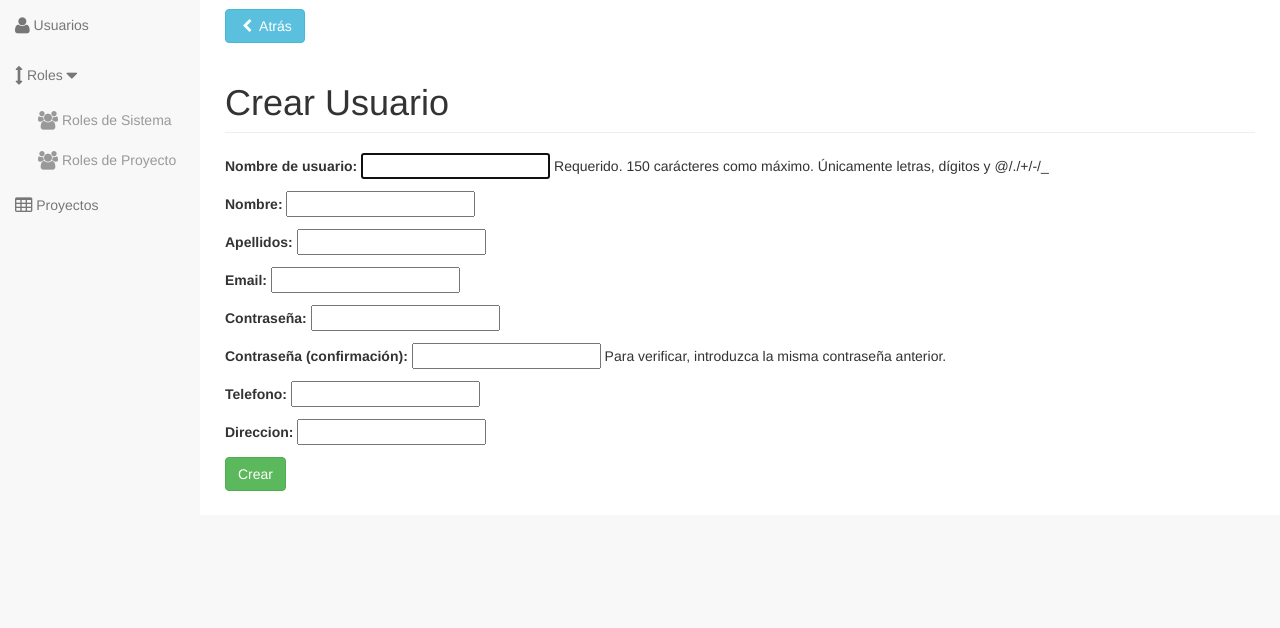
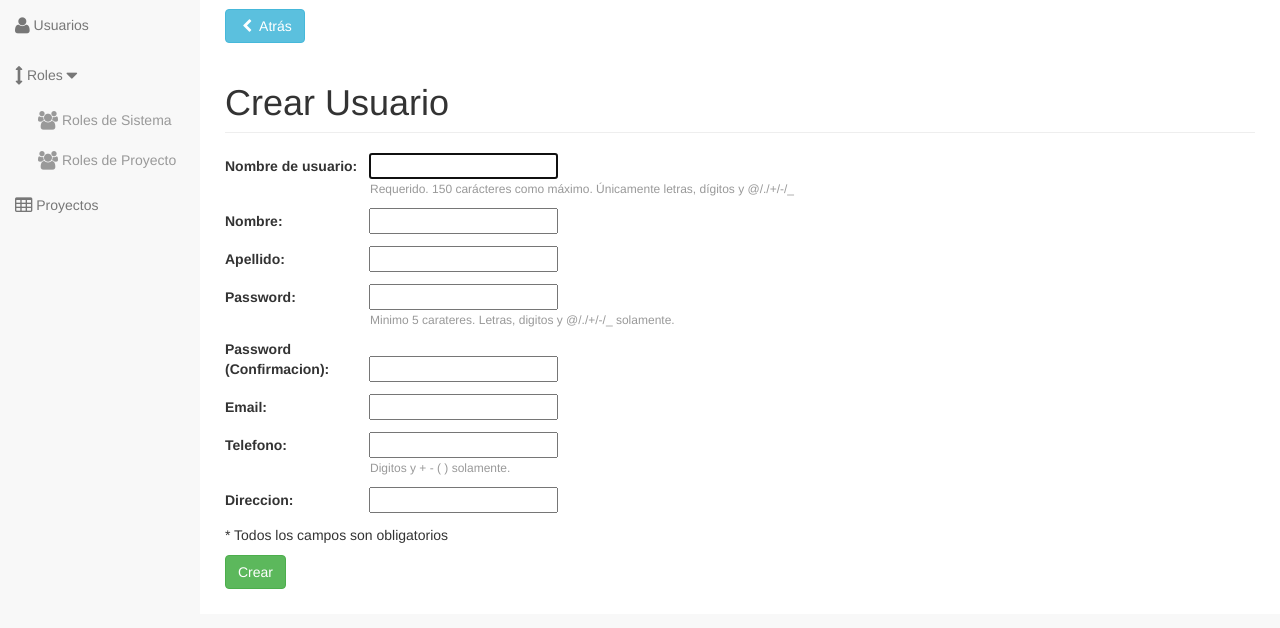
Before and after one commit to danielgaleano/is2, a Django app: page /usuarios/create/ in a window 1280 px wide. Shown: the part 51-679 px from the top of the page. Run offline with Django 3.2, Linux system fonts and the light colour scheme; the visitor is signed in with stand-in values (Sample User, id 1).

Commit message:
Validacion de formularios, home img, css y epydoc conf.

```diff
--- a/gpsk/apps/usuarios/forms.py
+++ b/gpsk/apps/usuarios/forms.py
@@ -12,16 +12,24 @@ class UserCreateForm(UserCreationForm):
     en la base de datos.
 
     @type UserCreationForm: django.contrib.auth.forms
-    @param UserCreationForm: Se hereda el formulario incorporado en django para la creacion
+    @ivar UserCreationForm: Se hereda el formulario incorporado en django para la creacion
                             del objeto User, para usar sus funcionalidades
     """
+    first_name = forms.CharField(max_length=30, required=True, label='Nombre')
+    last_name = forms.CharField(max_length=30, required=True, label='Apellido')
+    password1 = forms.RegexField(label='Password', regex=r'^[\w.@+-]+$', min_length=5,
+                                 widget=forms.PasswordInput,
+                                 help_text='Minimo 5 carateres. Letras, digitos y @/./+/-/_ solamente.')
+    password2 = forms.RegexField(label='Password (Confirmacion)', regex=r'^[\w.@+-]+$', min_length=5,
+                                 widget=forms.PasswordInput)
     email = forms.EmailField(required=True)
-    telefono = forms.CharField(max_length=20)
+    telefono = forms.RegexField(regex=r'^[\d()+-]+$', max_length=20,
+                                help_text='Digitos y + - ( ) solamente.')
     direccion = forms.CharField(max_length=50)
 
     class Meta:
         model = User
-        fields = ['username', 'first_name', 'last_name', 'email']
+        fields = ['username', 'first_name', 'last_name', 'password1', 'password2', 'email']
 
     def save(self, commit=True):
         if not commit:
@@ -39,7 +47,7 @@ class UserUpdateForm(forms.ModelForm):
     registrados en la base de datos.
 
     @type forms.ModelForm: django.forms
-    @param forms.ModelForm: Se hereda el formulario incorporado en django para los modelos
+    @ivar forms.ModelForm: Se hereda el formulario incorporado en django para los modelos
                             para usar sus funcionalidades
     """
     def __init__(self, *args, **kwargs):
@@ -52,7 +60,11 @@ class UserUpdateForm(forms.ModelForm):
         self.fields['telefono'].initial = telefono
         self.fields['direccion'].initial = direccion
 
-    telefono = forms.CharField(max_length=20)
+    first_name = forms.CharField(max_length=30, required=True, label='Nombre')
+    last_name = forms.CharField(max_length=30, required=True, label='Apellido')
+    email = forms.EmailField(required=True)
+    telefono = forms.RegexField(regex=r'^[\d()+-]+$', max_length=20,
+                                help_text='Digitos y + - ( ) solamente.')
     direccion = forms.CharField(max_length=50)
 
     class Meta:
--- a/gpsk/apps/usuarios/templates/usuarios/create.html
+++ b/gpsk/apps/usuarios/templates/usuarios/create.html
@@ -18,6 +18,7 @@
 <form action=" {{ usuario.get_absolute_url }} " method="post">
 	{% csrf_token %}
     {{ form.as_p }}
+    <p>* Todos los campos son obligatorios</p>
     <input type="submit" value="Crear" class="btn btn-success"/>
 </form>
 </div>
--- a/gpsk/apps/usuarios/templates/usuarios/update.html
+++ b/gpsk/apps/usuarios/templates/usuarios/update.html
@@ -14,9 +14,11 @@
 	        </div>
 	    </div>
 	<!-- /.row -->
+<div id="form_usuario">
 <form action=" {{ usuario.get_absolute_url }} " method="post">
 	{% csrf_token %}
     {{ form.as_p }}
     <input type="submit" value="Modificar" class="btn btn-primary"/>
 </form>
+    </div>
 {% endblock %}
--- a/gpsk/gpsk/settings/local.py
+++ b/gpsk/gpsk/settings/local.py
@@ -1,4 +1,4 @@
-from .base import *
+from base import *
 
 DEBUG = True
 
--- /dev/null
+++ b/gpsk/static/css/style.css
@@ -0,0 +1,24 @@
+.helptext {
+  font-size: 12px !important;
+  color: #999;
+  display: block;
+  margin-left: 145px;
+}
+#form_usuario label {
+	width: 140px;
+	display: inline-block;
+}
+#form_usuario input {
+	margin-bottom: 1px;
+}
+#logo{
+	width: 400px;
+	margin: 0 auto;
+}
+#welcome {
+	width: 800px;
+	margin: 0 auto;
+}
+#welcome-text {
+	text-align: center;
+}
--- a/gpsk/templates/base.html
+++ b/gpsk/templates/base.html
@@ -3,11 +3,12 @@
   	<meta charset="utf-8">
   	<meta http-equiv="X-UA-Compatible" content="IE=edge">
   	<meta name="viewport" content="width=device-width, initial-scale=1">
-  	<title>Scrum Project Manager</title>
+  	<title>GPSK</title>
   	{% load staticfiles %}
     <link href="{% static 'css/bootstrap.min.css' %}" rel="stylesheet" media="screen">
     <link href="{% static 'css/sb-admin.css' %}" rel="stylesheet" media="screen">
     <link href="{% static 'font-awesome/css/font-awesome.min.css' %}" rel="stylesheet" type="text/css">
+      <link href="{% static 'css/style.css' %}" rel="stylesheet" media="screen">
   </head>
 
   <body>
@@ -30,13 +31,7 @@
                     <a href="#" class="dropdown-toggle" data-toggle="dropdown"><i class="fa fa-lg fa-user"></i> {{user}} <b class="caret"></b></a>
                     <ul class="dropdown-menu">
                         <li>
-                            <a href="#"><i class="fa fa-fw fa-user"></i> Profile</a>
-                        </li>
-                        <li>
-                            <a href="#"><i class="fa fa-fw fa-envelope"></i> Inbox</a>
-                        </li>
-                        <li>
-                            <a href="#"><i class="fa fa-fw fa-gear"></i> Settings</a>
+                            <a href="#"><i class="fa fa-fw fa-user"></i>Mi Perfil</a>
                         </li>
                         <li class="divider"></li>
                         <li>
--- a/gpsk/templates/login.html
+++ b/gpsk/templates/login.html
@@ -4,7 +4,7 @@
 	<meta charset="UTF-8">
 	<meta http-equiv="X-UA-Compatible" content="IE=edge">
   	<meta name="viewport" content="width=device-width, initial-scale=1">
-	<title>Scrum Login</title>
+	<title>GPSK Login</title>
 	{% load staticfiles %}
 	<link href="{% static 'css/bootstrap.min.css' %}" rel="stylesheet" media="screen">
     <link href="{% static 'css/signin.css' %}" rel="stylesheet" media="screen">
```
Also changed, not shown: gpsk/templates/index.html (+8 -0 lines), gpsk/static/img/logo-gpsk.png (added), 1 other file.
